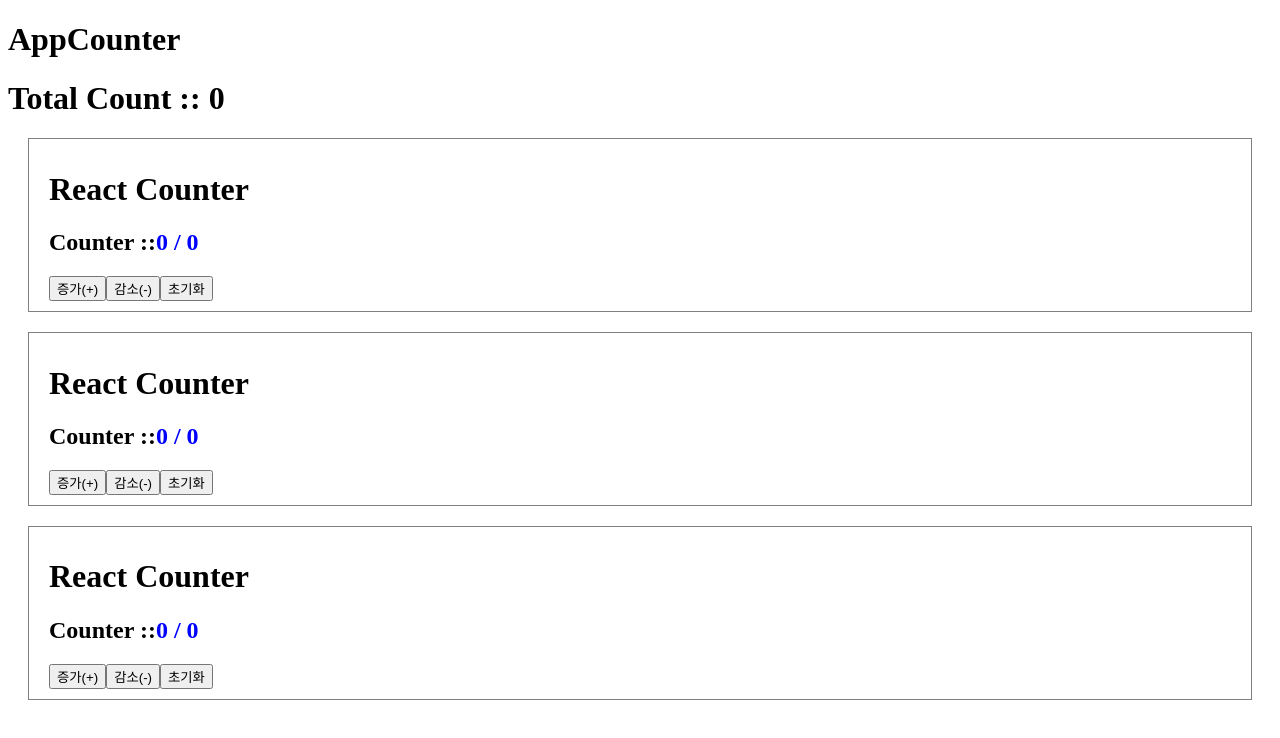
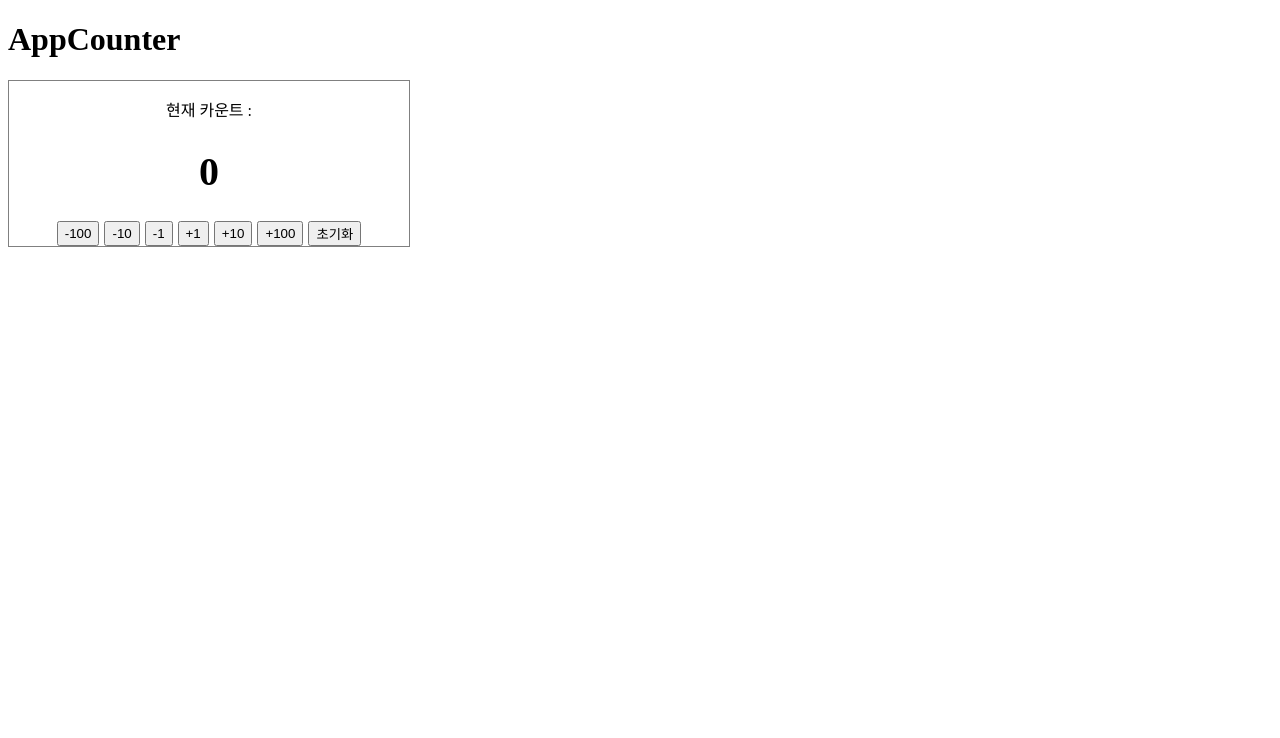
Before and after one commit to tjg-data/fe-course, a React (Vite) app in the folder basic-app/: page / in a window 1280 px wide. Shown: the top 738 px of the page. Built offline with nearby package versions, Linux system fonts and the light colour scheme.

Commit message:
2026-04-10 commit~

```diff
--- a/basic-app/src/AppCounter.jsx
+++ b/basic-app/src/AppCounter.jsx
@@ -1,5 +1,6 @@
 import { useState } from 'react';
 import BasicCounter from './components/counter/BasicCounter.jsx';
+import Counter from './components/counter/Counter.jsx';
 
 export default function App() {
     // let totalCount = 0;  //값이 변경되면 자동 리렌더링❌
@@ -11,10 +12,12 @@ export default function App() {
     return (
         <>
             <h1>AppCounter</h1>
-            <h1>Total Count :: <span><b>{totalCount}</b></span></h1>
+            {/* <h1>Total Count :: <span><b>{totalCount}</b></span></h1>
             <BasicCounter click={hadleTotalCount} total={totalCount}/>
             <BasicCounter click={hadleTotalCount} total={totalCount}/>
             <BasicCounter click={hadleTotalCount} total={totalCount}/>
+            <hr/> */}
+            <Counter />
         </>
     )
 }
--- /dev/null
+++ b/basic-app/src/components/counter/Counter.jsx
@@ -0,0 +1,26 @@
+/**
+ * - state 값으로 count 정의
+ * - 각 버튼의 이벤트는 콜백함수로 count 값을 변경함
+ */
+import style from './Counter.module.css';
+import { useState } from 'react';
+
+export default function Counter() {
+    const [count, setCount] = useState(0);
+
+    return (
+        <div className={style.counter_container}>
+            <p>현재 카운트 : </p>
+            <h1 style={{fontSize:'40px'}}>{count}</h1>
+            <div className={style.counter_buttons}>
+                <button type="button" onClick={() => setCount(count-100)}>-100</button>
+                <button type="button" onClick={() => setCount(count-10)}>-10</button>
+                <button type="button" onClick={() => setCount(count-1)}>-1</button>
+                <button type="button" onClick={() => setCount(count+1)}>+1</button>
+                <button type="button" onClick={() => setCount(count+10)}>+10</button>
+                <button type="button" onClick={() => setCount(count+100)}>+100</button>
+                <button type="button" onClick={() => setCount(0)}>초기화</button>
+            </div>
+        </div>
+    )
+}
--- /dev/null
+++ b/basic-app/src/components/counter/Counter.module.css
@@ -0,0 +1,10 @@
+.counter_container {
+    width: 400px;
+    text-align: center;
+    border: 1px solid gray;
+}
+.counter_buttons {
+    display: flex;
+    gap: 5px;
+    justify-content: center;
+}
```
